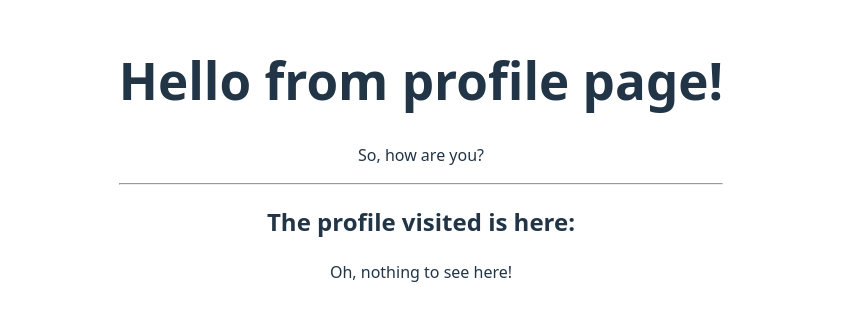
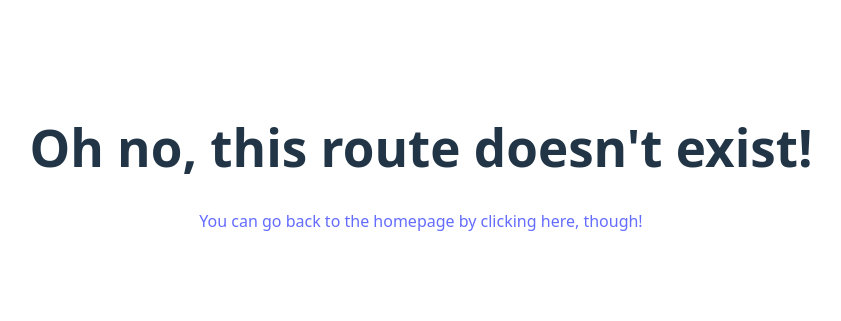
Before and after one commit to kiptalam1/react-ecosystem, a React (Vite) app: page /profile in a window 1280 px wide. Shown: the part 241-562 px from the top of the page, without its empty margins (219-1060 px from the left). Built offline with nearby package versions, Linux system fonts and the light colour scheme.

Commit message:
Add error-page to handle bad urls

```diff
--- a/package.json
+++ b/package.json
@@ -11,7 +11,8 @@
   },
   "dependencies": {
     "react": "^19.0.0",
-    "react-dom": "^19.0.0"
+    "react-dom": "^19.0.0",
+    "react-router-dom": "^7.3.0"
   },
   "devDependencies": {
     "@eslint/js": "^9.21.0",
--- /dev/null
+++ b/src/ErrorPage.jsx
@@ -0,0 +1,12 @@
+import { Link } from "react-router-dom";
+
+const ErrorPage = () => {
+    return (
+        <div>
+            <h1>Oh no, this route doesn't exist!</h1>
+            <Link to="/">You can go back to the homepage by clicking here, though!</Link>
+        </div>
+    );
+};
+
+export default ErrorPage;
--- a/src/Profile.jsx
+++ b/src/Profile.jsx
@@ -1,14 +1,26 @@
-import { Outlet } from "react-router-dom";
+import { useParams } from "react-router-dom";
+import Spinach from './Spinach';
+import Popeye from './Popeye';
+import DefaultProfile from './DefaultProfile';
+
 
 
 const Profile = () => {
+    const { name } = useParams();
+
     return (
         <div>
             <h1>Hello from profile page!</h1>
             <p>So, how are you?</p>
             <hr />
             <h2>The profile visited is here:</h2>
-            <Outlet />
+            {name === "popeye" ? (
+                <Popeye />
+            ) : name === "spinach" ? (
+                <Spinach />
+            ) : (
+                <DefaultProfile />
+            )}
         </div>
     );
 }
--- a/src/main.jsx
+++ b/src/main.jsx
@@ -4,25 +4,18 @@
 import './index.css';
 import App from './App';
 import Profile from './Profile';
-import Spinach from './Spinach';
-import Popeye from './Popeye';
-import DefaultProfile from './DefaultProfile';
-
+import ErrorPage from './ErrorPage';
 
 const router = createBrowserRouter([
   {
     path: "/",
     element: <App />,
+    errorElement: <ErrorPage />,
   },
   {
-    path: '/profile',
+    path: '/profile/:name',
     element: <Profile />,
-    children: [
-      { index: true, element: <DefaultProfile />},
-      { path: "spinach", element: <Spinach /> },
-      { path: "popeye", element: <Popeye /> },
-        ]
-  },
+  }
 ]);
 
 createRoot(document.getElementById('root')).render(
```
Also changed, not shown: 1 other file (tests, documents, lock files or other folders).
